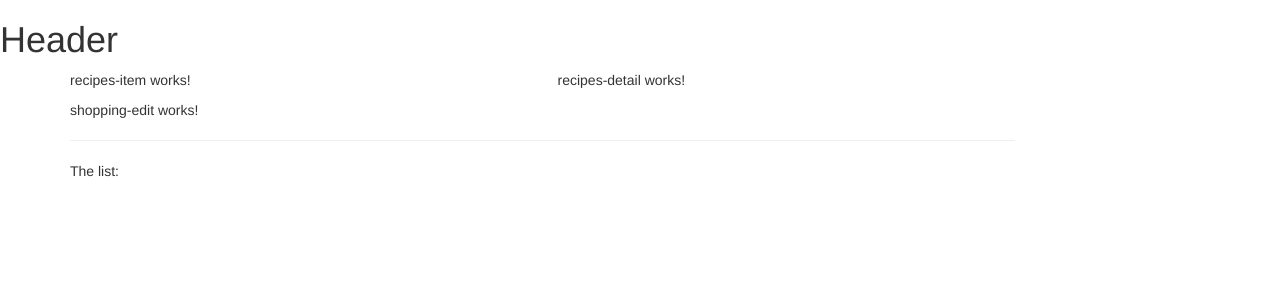
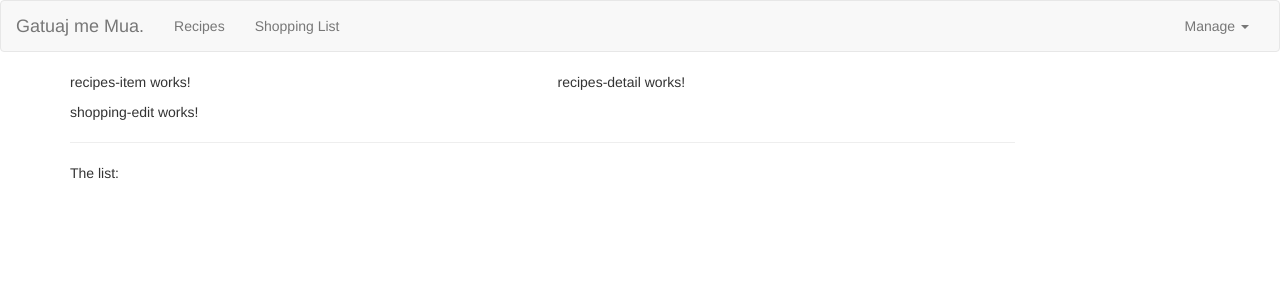
Before and after one commit to Grammos/cookWMe, an Angular app in the folder cook-w-me/: page / in a window 1280 px wide. Shown: the top 300 px of the page. Built offline with nearby package versions, Linux system fonts and the light colour scheme.

Commit message:
Edited the Header/added the nav bar and all the required elements on it.

```diff
--- a/cook-w-me/src/app/header/header.component.html
+++ b/cook-w-me/src/app/header/header.component.html
@@ -1 +1,23 @@
-<h1>Header</h1>
+<nav class="navbar navbar-default">
+	<div class="container-fluid">
+		<div class="navbar-header">
+			<a href="#" class="navbar-brand">Gatuaj me Mua.</a>
+		</div>
+
+		<div class="collapse navbar-collapse">
+			<ul class="nav navbar-nav">
+				<li><a href="#">Recipes</a></li>
+				<li><a href="#">Shopping List</a></li>
+			</ul>
+			<ul class="nav navbar-nav navbar-right">
+				<li class="dropdown">
+					<a href="#" class="dropdown-toggle" role="button">Manage <span class="caret"></span></a>
+					<ul class="dropdown-menu">
+						<li><a href="">Save Data</a></li>
+						<li><a href="">Fetch Data</a></li>
+					</ul>
+				</li>
+			</ul>
+		</div>
+	</div>
+</nav>
```
